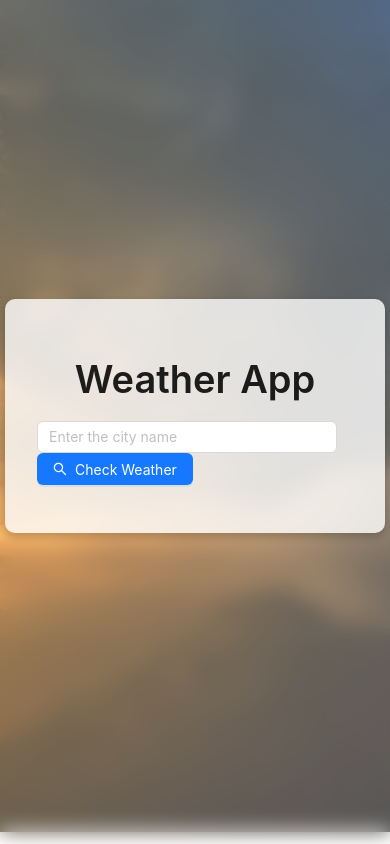
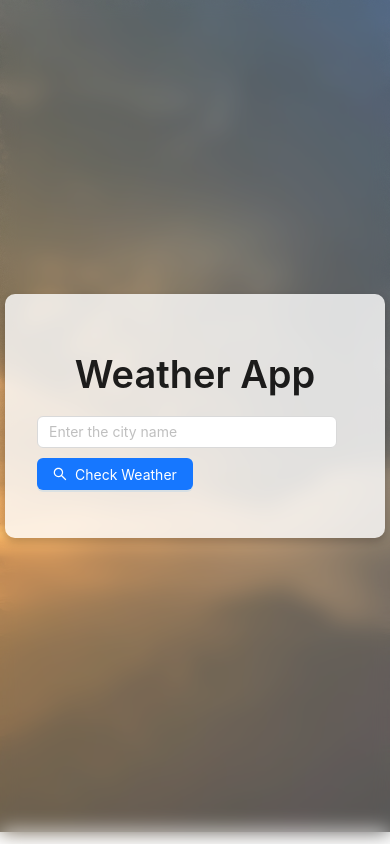
Before and after one commit to Audrey3009/Weather-App, a React (Create React App) app: page / in a window 390 px wide. Built offline with nearby package versions, Linux system fonts and the light colour scheme.

Commit message:
edit responsive

```diff
--- a/src/components/Weather.js
+++ b/src/components/Weather.js
@@ -90,7 +90,7 @@ const Weather = () => {
                 style={{ width: 300 }}
               />
             </Form.Item>
-            <Form.Item>
+            <Form.Item className="responsive-button">
               <Button
                 type="primary"
                 htmlType="submit"
--- a/src/index.css
+++ b/src/index.css
@@ -39,3 +39,9 @@ body {
   border-radius: 10px; /* Tùy chọn: thêm bo tròn các góc */
   box-shadow: 0 4px 8px rgba(0, 0, 0, 0.2); /* Tùy chọn: thêm đổ bóng */
 }
+
+@media (max-width: 620px) {
+  .responsive-button {
+    margin-top: 10px;
+  }
+}
```
